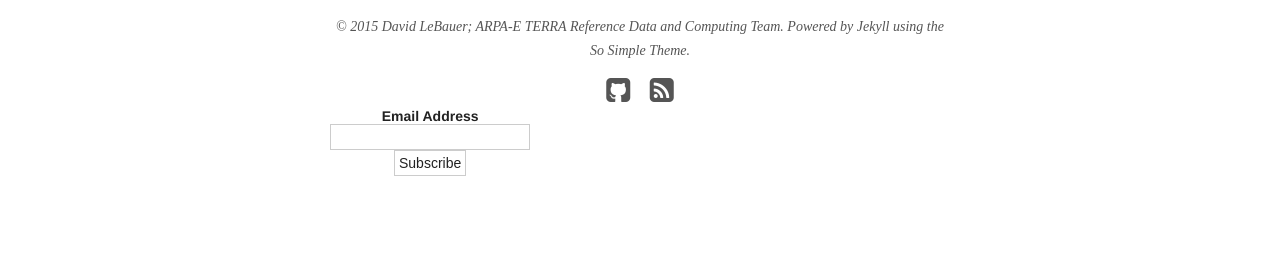
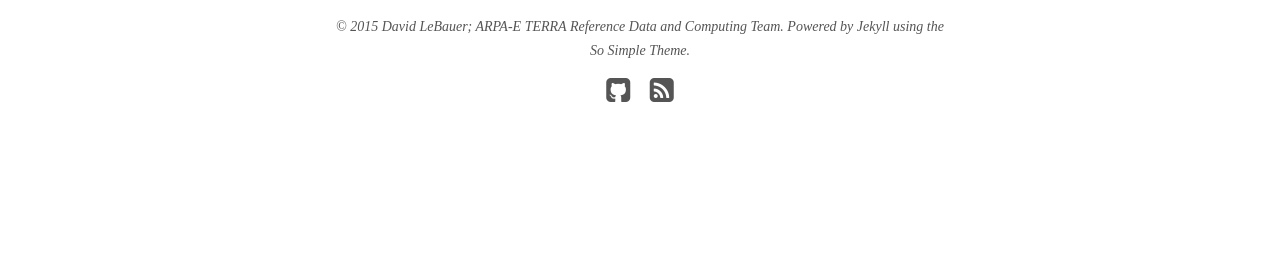
Before and after one commit to terra-reference/terraref.github.io, a Jekyll site: the page built from index.html, in a window 1280 px wide. Shown: the part 1497-1764 px from the top of the page. Built offline with Jekyll 4.4.1, drawn with Linux system fonts in a browser that asks for light colours; nearby versions of some CDN libraries; comment, search, counter and statistics services are not loaded; after the commit the page ends 1699 px from its top, so only the background shows below that.

Commit message:
Update footer.html

```diff
--- a/_includes/footer.html
+++ b/_includes/footer.html
@@ -14,30 +14,3 @@
   {% if site.owner.pinterest %}<a href="https://www.pinterest.com/{{ site.owner.pinterest }}/" title="{{ site.owner.name}} on Pinterest" target="_blank"><i class="fa fa-pinterest fa-2x"></i></a>{% endif %}
 	{% if site.owner.weibo %}<a href="https://www.weibo.com/u/{{ site.owner.weibo }}/" title="{{ site.owner.name}} on Weibo" target="_blank"><i class="fa fa-weibo fa-2x"></i></a>{% endif %}
   <a href="{{ site.url }}/feed.xml" title="Atom/RSS feed"><i class="fa fa-rss-square fa-2x"></i></a>
-
-<!-- Begin MailChimp Signup Form -->
-<link href="//cdn-images.mailchimp.com/embedcode/classic-081711.css" rel="stylesheet" type="text/css">
-<style type="text/css">
-	#mc_embed_signup{background:#fff; clear:left; font:14px Helvetica,Arial,sans-serif;  width:200px;}
-	/* Add your own MailChimp form style overrides in your site stylesheet or in this style block.
-	   We recommend moving this block and the preceding CSS link to the HEAD of your HTML file. */
-</style>
-<div id="mc_embed_signup">
-<form action="//illinois.us12.list-manage.com/subscribe/post?u=f7734c1c86e36f39c2bf76a26&amp;id=82d6c93ab3" method="post" id="mc-embedded-subscribe-form" name="mc-embedded-subscribe-form" class="validate" target="_blank" novalidate>
-    <div id="mc_embed_signup_scroll">
-
-<div class="mc-field-group">
-	<label for="mce-EMAIL">Email Address </label>
-	<input type="email" value="" name="EMAIL" class="required email" id="mce-EMAIL">
-</div>
-	<div id="mce-responses" class="clear">
-		<div class="response" id="mce-error-response" style="display:none"></div>
-		<div class="response" id="mce-success-response" style="display:none"></div>
-	</div>    <!-- real people should not fill this in and expect good things - do not remove this or risk form bot signups-->
-    <div style="position: absolute; left: -5000px;"><input type="text" name="b_f7734c1c86e36f39c2bf76a26_82d6c93ab3" tabindex="-1" value=""></div>
-    <div class="clear"><input type="submit" value="Subscribe" name="subscribe" id="mc-embedded-subscribe" class="button"></div>
-    </div>
-</form>
-</div>
-
-<!--End mc_embed_signup-->
```
